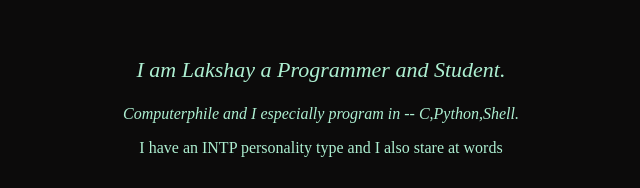
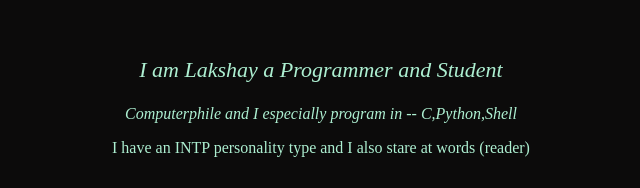
Before and after one commit to Lakshay0124/Lakshay0124.github.io, a plain HTML site: page index.html in a window 1280 px wide. Shown: the part 339-527 px from the top of the page, without its empty margins (319-959 px from the left). Drawn offline with Linux system fonts and the light colour scheme.

Commit message:
Update index.html

```diff
--- a/index.html
+++ b/index.html
@@ -32,12 +32,12 @@
 
     <div class="italic">
         <p style=" text-align: center;">
-            I am Lakshay a Programmer and Student.
+            I am Lakshay a Programmer and Student
         </p>
     </div>
 
     <div class="bruh">
-        <p style="text-align: center;">Computerphile and I especially program in -- C,Python,Shell.
+        <p style="text-align: center;">Computerphile and I especially program in -- C,Python,Shell
 
 
         </p>
@@ -45,7 +45,7 @@
 
     <div class="small">
         <p>
-            I have an INTP personality type and I also stare at words
+            I have an INTP personality type and I also stare at words (reader)
             <br>
             <br>
 
```
